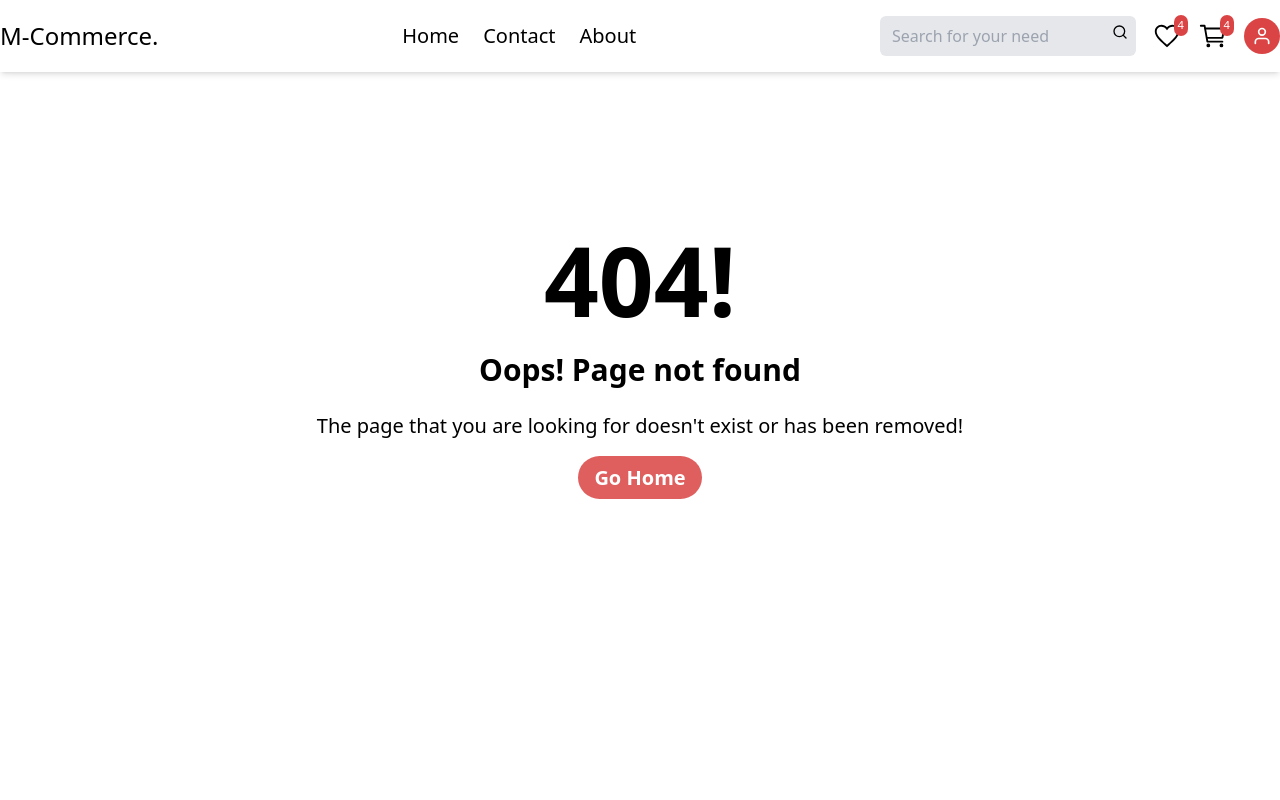
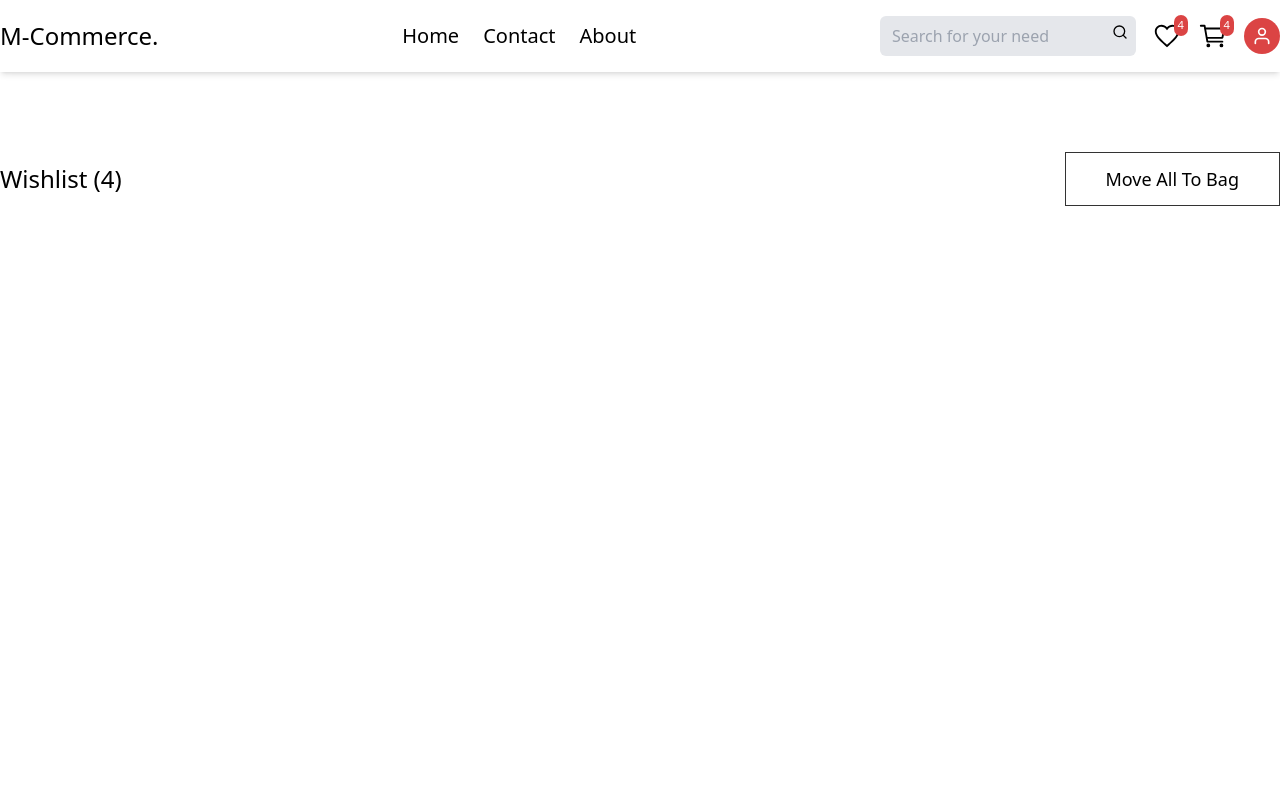
Before and after one commit to mrzkhrmn/mirza-commerce, a React (Vite) app in the folder frontend/: page /wishlist in a window 1280 px wide. Before the commit this address had no page. Shown: the top 800 px of the page. Built offline with nearby package versions, Linux system fonts and the light colour scheme.

Commit message:
craeting a user slice for adding to wishlist to store them in client side

```diff
--- a/frontend/src/App.jsx
+++ b/frontend/src/App.jsx
@@ -8,17 +8,18 @@ import { Header } from "./components/Header";
 import { ProtectedRoute } from "./components/ProtectedRoute";
 import { ProductDetails } from "./pages/ProductDetails";
 import { Footer } from "./components/Footer";
+import { WishlistPage } from "./pages/WishlistPage";
 
 function App() {
   return (
     <div className="h-full flex flex-col">
       <Header />
       <main className="flex-1">
-        {" "}
         <Routes>
           <Route path="/" element={<HomePage />} />
           <Route path="/login" element={<LoginPage />} />
           <Route path="/signup" element={<SignupPage />} />
+          <Route path="/wishlist" element={<WishlistPage />} />
           <Route path="/product/:id" element={<ProductDetails />} />
           <Route element={<ProtectedRoute />}></Route>
           <Route path="*" element={<NotFoundPage />} />
--- a/frontend/src/pages/FavoritesPage.jsx
+++ /dev/null
@@ -1,3 +0,0 @@
-export const FavoritesPage = () => {
-  return <div>FavoritesPage</div>;
-};
--- /dev/null
+++ b/frontend/src/pages/WishlistPage.jsx
@@ -0,0 +1,15 @@
+export const WishlistPage = () => {
+  return (
+    <div className="h-screen w-full">
+      <div className="max-w-7xl mx-auto">
+        <div className="flex items-center justify-between mt-20">
+          <h2 className="text-2xl font-light">Wishlist (4)</h2>
+          <button className="text-lg border border-black/80 font-light px-10 py-3">
+            Move All To Bag
+          </button>
+        </div>
+        <div></div>
+      </div>
+    </div>
+  );
+};
--- /dev/null
+++ b/frontend/src/redux/slices/userSlice.js
@@ -0,0 +1,19 @@
+import { createSlice } from "@reduxjs/toolkit";
+
+const initialState = {
+  wishlist: [],
+};
+
+const userSlice = createSlice({
+  name: "user",
+  initialState,
+  reducers: {
+    addToWishlist: (state, action) => {
+      state.wishlist = [...state.wishlist, action.payload];
+    },
+  },
+});
+
+export const { addToWishlist } = userSlice.actions;
+
+export default userSlice.reducer;
--- a/frontend/src/redux/store.js
+++ b/frontend/src/redux/store.js
@@ -1,11 +1,13 @@
 import { configureStore, combineReducers } from "@reduxjs/toolkit";
 import { persistReducer, persistStore } from "redux-persist";
 import authReducer from "./slices/authSlice";
+import userReducer from "./slices/userSlice.js";
 import storage from "redux-persist/lib/storage";
 import { apiSlice } from "./api/apiSlice.js";
 
 const rootReducer = combineReducers({
   auth: authReducer,
+  user: userReducer,
   [apiSlice.reducerPath]: apiSlice.reducer,
 });
 
```
